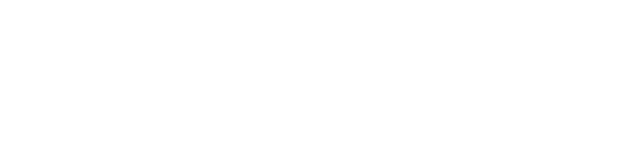
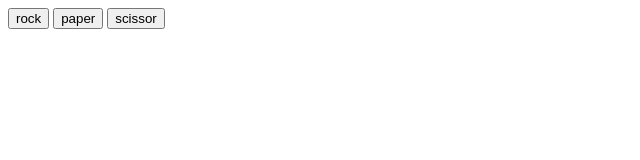
Before and after one commit to Raman7913/Rock_Paper_Scissors, a plain HTML site: page index.html in a window 1280 px wide. Shown: the whole page, without its empty margins (0-640 px from the left). Drawn offline with Linux system fonts and the light colour scheme.

Commit message:
added three buttons rock paper and scissors

```diff
--- a/index.html
+++ b/index.html
@@ -7,6 +7,8 @@
     <script src="rockpaperscissors.js"></script>
 </head>
 <body>
-
+    <button class="button rock">rock</button>
+    <button class="button paper">paper</button>
+    <button class="button scissor">scissor</button>
 </body>
 </html>
```
